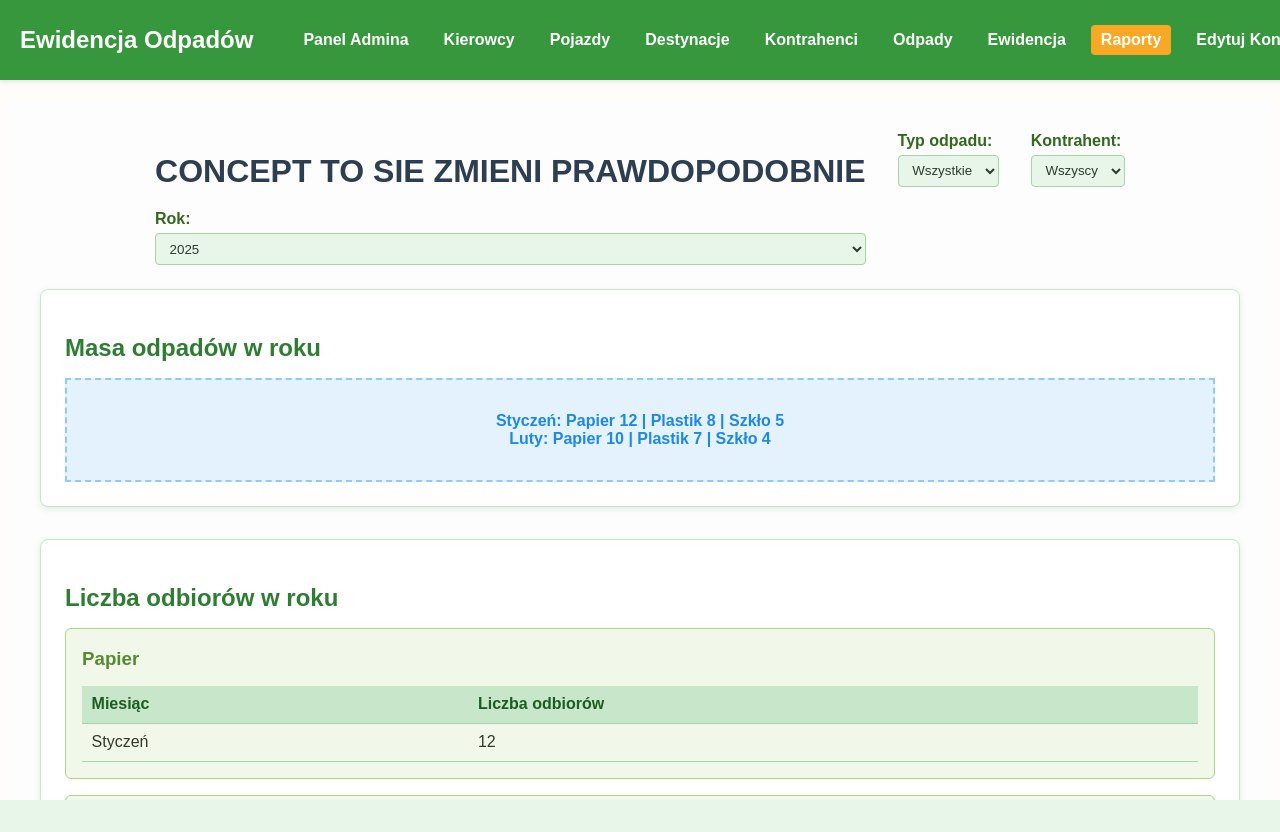
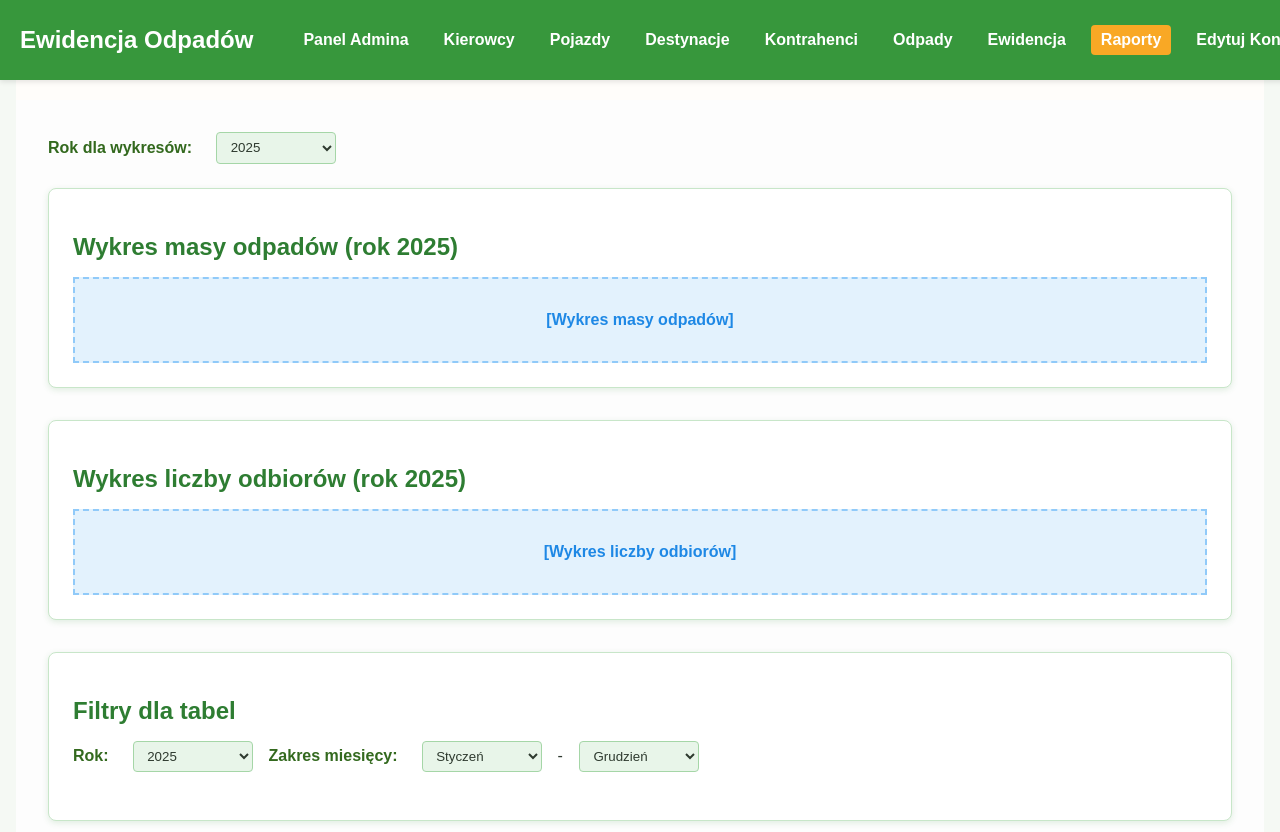
Before and after one commit to Kabanolololo/system-ewidencji-odpadow, a React (Vite) app in the folder frontend/: page /dashboard/reports in a window 1280 px wide. Before the commit the page ends 800 px from the top, so only its background shows below. Built offline with nearby package versions, Linux system fonts and the light colour scheme.

Commit message:
new concept for reports component

```diff
--- a/frontend/src/features/dashboard/components/Reports.jsx
+++ b/frontend/src/features/dashboard/components/Reports.jsx
@@ -1,249 +1,245 @@
-import React, { useState, useEffect } from "react";
+import React, { useState } from "react";
 import '../styles/Reports.css';
 
 function Reports() {
-  // === Filtry ===
-  const [year, setYear] = useState(new Date().getFullYear());
-  const [wasteType, setWasteType] = useState("");
-  const [contractor, setContractor] = useState("");
+  const years = [2023, 2024, 2025];
+  const months = [
+    { value: "01", label: "Styczeń" },
+    { value: "02", label: "Luty" },
+    { value: "03", label: "Marzec" },
+    { value: "04", label: "Kwiecień" },
+    { value: "05", label: "Maj" },
+    { value: "06", label: "Czerwiec" },
+    { value: "07", label: "Lipiec" },
+    { value: "08", label: "Sierpień" },
+    { value: "09", label: "Wrzesień" },
+    { value: "10", label: "Październik" },
+    { value: "11", label: "Listopad" },
+    { value: "12", label: "Grudzień" },
+  ];
 
-  const years = [2023, 2024, 2025];
-  const wasteTypes = ["Papier", "Plastik", "Szkło"];
-  const contractors = ["Firma X", "Firma Y"];
+  // Globalny rok i zakres miesięcy (dla wszystkich tabel)
+  const [globalYear, setGlobalYear] = useState(2025);
+  const [startMonth, setStartMonth] = useState("01");
+  const [endMonth, setEndMonth] = useState("12");
 
-  // === Dane ===
-  const [chartData, setChartData] = useState([]);
-  const [pickupsData, setPickupsData] = useState([]);
-  const [revenueData, setRevenueData] = useState([]);
-  const [avgPriceData, setAvgPriceData] = useState([]);
-  const [topWasteData, setTopWasteData] = useState([]);
-  const [topContractorsData, setTopContractorsData] = useState([]);
+  // Oddzielny stan roku dla wykresów
+  const [chartsYear, setChartsYear] = useState(2025);
 
-  useEffect(() => {
-    // Symulacja ładowania z API
-    // TODO: Zastąp `fetchXYZ` swoim zapytaniem do backendu
+  const getMonthLabel = (val) => months.find(m => m.value === val)?.label || val;
 
-    fetchChartData();
-    fetchPickupsData();
-    fetchRevenueData();
-    fetchAvgPriceData();
-    fetchTopWasteData();
-    fetchTopContractorsData();
-  }, [year, wasteType, contractor]);
-
-  const fetchChartData = () => {
-    // Przykład - tutaj podłączasz do swojego backendu
-    setChartData([
-      { month: "Styczeń", Papier: 12, Plastik: 8, Szkło: 5 },
-      { month: "Luty", Papier: 10, Plastik: 7, Szkło: 4 },
-    ]);
+  // Generowanie zakresu miesięcy dla tabel
+  const generateMonthRange = (year, startM, endM) => {
+    const start = parseInt(startM);
+    const end = parseInt(endM);
+    let result = [];
+    for (let m = start; m <= end; m++) {
+      const mm = m < 10 ? `0${m}` : `${m}`;
+      result.push(`${year}-${mm}`);
+    }
+    return result;
   };
 
-  const fetchPickupsData = () => {
-    setPickupsData([
-      { waste: "Papier", month: "Styczeń", count: 12 },
-      { waste: "Plastik", month: "Styczeń", count: 8 },
-    ]);
-  };
-
-  const fetchRevenueData = () => {
-    setRevenueData([
-      { waste: "Papier", revenue: 15000, share: "35%" },
-      { waste: "Plastik", revenue: 12000, share: "28%" },
-    ]);
-  };
-
-  const fetchAvgPriceData = () => {
-    setAvgPriceData([
-      { waste: "Papier", month: "Styczeń", price: 0.85 },
-      { waste: "Plastik", month: "Styczeń", price: 0.95 },
-    ]);
-  };
-
-  const fetchTopWasteData = () => {
-    setTopWasteData([
-      { waste: "Plastik", mass: 12000, courses: 52, contractor: "Firma X" },
-      { waste: "Papier", mass: 9000, courses: 45, contractor: "Firma Y" },
-    ]);
-  };
-
-  const fetchTopContractorsData = () => {
-    setTopContractorsData([
-      { contractor: "Firma X", pickups: 152 },
-      { contractor: "Firma Y", pickups: 132 },
-    ]);
+  // Przykładowe dane (statyczne)
+  const sampleData = {
+    "01": { Papier: 1000, Plastik: 800, Szkło: 600 },
+    "02": { Papier: 1100, Plastik: 820, Szkło: 620 },
+    "03": { Papier: 1050, Plastik: 810, Szkło: 630 },
+    // ... itd.
   };
 
   return (
     <div className="reports-container">
-      {/* === Filtry === */}
-      <div className="filters">
-        <div className="filter">
-          <h1>CONCEPT TO SIE ZMIENI PRAWDOPODOBNIE</h1>
-          <label>Rok:</label>
-          <select value={year} onChange={(e) => setYear(Number(e.target.value))}>
-            {years.map((y) => (
-              <option key={y} value={y}>{y}</option>
-            ))}
+
+      {/* Wybór roku dla wykresów (oddzielny) */}
+      <div className="filter-row">
+        <label>Rok dla wykresów:</label>
+        <select value={chartsYear} onChange={e => setChartsYear(Number(e.target.value))}>
+          {years.map(y => <option key={y} value={y}>{y}</option>)}
         </select>
       </div>
 
-        <div className="filter">
-          <label>Typ odpadu:</label>
-          <select value={wasteType} onChange={(e) => setWasteType(e.target.value)}>
-            <option value="">Wszystkie</option>
-            {wasteTypes.map((w) => (
-              <option key={w} value={w}>{w}</option>
-            ))}
+      {/* Wykresy */}
+      <section className="card">
+        <h2>Wykres masy odpadów (rok {chartsYear})</h2>
+        <div className="chart-placeholder">[Wykres masy odpadów]</div>
+      </section>
+      <section className="card">
+        <h2>Wykres liczby odbiorów (rok {chartsYear})</h2>
+        <div className="chart-placeholder">[Wykres liczby odbiorów]</div>
+      </section>
+
+      {/* Globalne filtry dla tabel */}
+      <section className="card">
+        <h2>Filtry dla tabel</h2>
+        <div className="filter-row">
+          <label>Rok:</label>
+          <select value={globalYear} onChange={e => setGlobalYear(Number(e.target.value))}>
+            {years.map(y => <option key={y} value={y}>{y}</option>)}
+          </select>
+
+          <label>Zakres miesięcy:</label>
+          <select value={startMonth} onChange={e => setStartMonth(e.target.value)}>
+            {months.map(m => <option key={m.value} value={m.value}>{m.label}</option>)}
+          </select>
+          -
+          <select value={endMonth} onChange={e => setEndMonth(e.target.value)}>
+            {months.map(m => <option key={m.value} value={m.value}>{m.label}</option>)}
           </select>
         </div>
+      </section>
 
-        <div className="filter">
-          <label>Kontrahent:</label>
-          <select value={contractor} onChange={(e) => setContractor(e.target.value)}>
-            <option value="">Wszyscy</option>
-            {contractors.map((c) => (
-              <option key={c} value={c}>{c}</option>
-            ))}
-          </select>
-        </div>
-      </div>
-
-      {/* === Wykres === */}
-      <div className="card">
-        <h2>Masa odpadów w roku</h2>
-        {/* Zastąp placeholder swoim wykresem (np. Chart.js, Recharts) */}
-        <div className="chart-placeholder">
-          {chartData.map((row, idx) => (
-            <div key={idx}>{row.month}: Papier {row.Papier} | Plastik {row.Plastik} | Szkło {row.Szkło}</div>
-          ))}
-        </div>
-      </div>
-
-      {/* === Liczba odbiorów w kartach === */}
-      <div className="card">
-        <h2>Liczba odbiorów w roku</h2>
-        {wasteTypes.map((waste) => (
-          <div key={waste} className="sub-card">
-            <h3>{waste}</h3>
+      {/* Tabela masy odpadów - korzysta z globalYear, startMonth, endMonth */}
+      <section className="card">
+        <h2>Tabela masy odpadów</h2>
         <table>
           <thead>
             <tr>
               <th>Miesiąc</th>
-                  <th>Liczba odbiorów</th>
+              <th>Papier (kg)</th>
+              <th>Plastik (kg)</th>
+              <th>Szkło (kg)</th>
             </tr>
           </thead>
           <tbody>
-                {pickupsData
-                  .filter((p) => p.waste === waste)
-                  .map((p, idx) => (
-                    <tr key={idx}>
-                      <td>{p.month}</td>
-                      <td>{p.count}</td>
+            {generateMonthRange(globalYear, startMonth, endMonth).map(month => {
+              const mm = month.split("-")[1];
+              return (
+                <tr key={month}>
+                  <td>{month} ({getMonthLabel(mm)})</td>
+                  <td>{sampleData[mm]?.Papier ?? "-"}</td>
+                  <td>{sampleData[mm]?.Plastik ?? "-"}</td>
+                  <td>{sampleData[mm]?.Szkło ?? "-"}</td>
                 </tr>
-                  ))}
+              );
+            })}
           </tbody>
         </table>
-          </div>
-        ))}
-      </div>
+      </section>
 
-      {/* === Przychody === */}
-      <div className="card">
-        <h2>Przychody</h2>
-        <table>
-          <thead>
-            <tr>
-              <th>Typ odpadu</th>
-              <th>Przychód (PLN)</th>
-              <th>Udział %</th>
-            </tr>
-          </thead>
-          <tbody>
-            {revenueData.map((r, idx) => (
-              <tr key={idx}>
-                <td>{r.waste}</td>
-                <td>{r.revenue} PLN</td>
-                <td>{r.share}</td>
-              </tr>
-            ))}
-          </tbody>
-        </table>
-      </div>
-
-      {/* === Średnia cena za kg === */}
-      <div className="card">
-        <h2>Średnia cena za kg (miesięczna)</h2>
-        {wasteTypes.map((waste) => (
-          <div key={waste} className="sub-card">
-            <h3>{waste}</h3>
+      {/* Tabela liczby odbiorów - analogicznie */}
+      <section className="card">
+        <h2>Tabela liczby odbiorów</h2>
         <table>
           <thead>
             <tr>
               <th>Miesiąc</th>
-                  <th>Średnia cena (PLN)</th>
+              <th>Papier</th>
+              <th>Plastik</th>
+              <th>Szkło</th>
             </tr>
           </thead>
           <tbody>
-                {avgPriceData
-                  .filter((a) => a.waste === waste)
-                  .map((a, idx) => (
-                    <tr key={idx}>
-                      <td>{a.month}</td>
-                      <td>{a.price} PLN</td>
+            {generateMonthRange(globalYear, startMonth, endMonth).map(month => {
+              const mm = month.split("-")[1];
+              return (
+                <tr key={month}>
+                  <td>{month} ({getMonthLabel(mm)})</td>
+                  <td>{sampleData[mm]?.Papier ? Math.floor(sampleData[mm].Papier / 100) : "-"}</td>
+                  <td>{sampleData[mm]?.Plastik ? Math.floor(sampleData[mm].Plastik / 100) : "-"}</td>
+                  <td>{sampleData[mm]?.Szkło ? Math.floor(sampleData[mm].Szkło / 100) : "-"}</td>
                 </tr>
-                  ))}
+              );
+            })}
           </tbody>
         </table>
-          </div>
-        ))}
-      </div>
+      </section>
 
-      {/* === TOP 3 odpady === */}
-      <div className="card">
-        <h2>TOP 3 najczęściej wywożone odpady</h2>
+      {/* Tabela średniej ceny za kg */}
+      <section className="card">
+        <h2>Średnia cena za kg</h2>
         <table>
           <thead>
             <tr>
-              <th>Typ odpadu</th>
-              <th>Masa (kg)</th>
-              <th>Liczba kursów</th>
-              <th>Najwięcej dla kontrahenta</th>
+              <th>Miesiąc</th>
+              <th>Papier (PLN)</th>
+              <th>Plastik (PLN)</th>
+              <th>Szkło (PLN)</th>
             </tr>
           </thead>
           <tbody>
-            {topWasteData.map((t, idx) => (
-              <tr key={idx}>
-                <td>{t.waste}</td>
-                <td>{t.mass} kg</td>
-                <td>{t.courses}</td>
-                <td>{t.contractor}</td>
+            {generateMonthRange(globalYear, startMonth, endMonth).map(month => {
+              const mm = month.split("-")[1];
+              // Przykładowe ceny
+              const price = sampleData[mm] ? {
+                Papier: 0.8,
+                Plastik: 0.9,
+                Szkło: 0.85,
+              } : null;
+
+              return (
+                <tr key={month}>
+                  <td>{month} ({getMonthLabel(mm)})</td>
+                  <td>{price ? price.Papier.toFixed(2) : "-"}</td>
+                  <td>{price ? price.Plastik.toFixed(2) : "-"}</td>
+                  <td>{price ? price.Szkło.toFixed(2) : "-"}</td>
                 </tr>
-            ))}
+              );
+            })}
           </tbody>
         </table>
-      </div>
+      </section>
 
-      {/* === TOP 3 kontrahenci === */}
-      <div className="card">
-        <h2>TOP 3 najczęściej odwiedzane firmy</h2>
+      {/* Przychody z danego odpadu i ogólny (wspólny filtr z tabelami) */}
+      <section className="card">
+        <h2>Przychody z danego odpadu</h2>
         <table>
           <thead>
             <tr>
-              <th>Kontrahent</th>
-              <th>Liczba odbiorów</th>
+              <th>Miesiąc</th>
+              <th>Papier (PLN)</th>
+              <th>Plastik (PLN)</th>
+              <th>Szkło (PLN)</th>
             </tr>
           </thead>
           <tbody>
-            {topContractorsData.map((c, idx) => (
-              <tr key={idx}>
-                <td>{c.contractor}</td>
-                <td>{c.pickups}</td>
+            {generateMonthRange(globalYear, startMonth, endMonth).map(month => {
+              const mm = month.split("-")[1];
+              const data = sampleData[mm];
+              const papierIncome = data ? data.Papier * 0.8 : 0;
+              const plastikIncome = data ? data.Plastik * 0.9 : 0;
+              const szkloIncome = data ? data.Szkło * 0.85 : 0;
+
+              return (
+                <tr key={month}>
+                  <td>{month} ({getMonthLabel(mm)})</td>
+                  <td>{papierIncome ? papierIncome.toLocaleString(undefined, { minimumFractionDigits: 2, maximumFractionDigits: 2 }) : "-"}</td>
+                  <td>{plastikIncome ? plastikIncome.toLocaleString(undefined, { minimumFractionDigits: 2, maximumFractionDigits: 2 }) : "-"}</td>
+                  <td>{szkloIncome ? szkloIncome.toLocaleString(undefined, { minimumFractionDigits: 2, maximumFractionDigits: 2 }) : "-"}</td>
                 </tr>
-            ))}
+              );
+            })}
           </tbody>
         </table>
-      </div>
+
+        <br />
+        <h2>Przychody ogólne (PLN)</h2>
+        <table>
+          <thead>
+            <tr>
+              <th>Miesiąc</th>
+              <th>Przychód (PLN)</th>
+            </tr>
+          </thead>
+          <tbody>
+            {generateMonthRange(globalYear, startMonth, endMonth).map(month => {
+              const mm = month.split("-")[1];
+              const data = sampleData[mm];
+              const income = data
+                ? data.Papier * 0.8 + data.Plastik * 0.9 + data.Szkło * 0.85
+                : 0;
+
+              return (
+                <tr key={month}>
+                  <td>{month} ({getMonthLabel(mm)})</td>
+                  <td>{income ? income.toLocaleString(undefined, { minimumFractionDigits: 2, maximumFractionDigits: 2 }) : "-"}</td>
+                </tr>
+              );
+            })}
+          </tbody>
+        </table>
+      </section>
+
     </div>
   );
 }
--- a/frontend/src/features/dashboard/styles/Reports.css
+++ b/frontend/src/features/dashboard/styles/Reports.css
@@ -10,35 +10,33 @@
 }
 
 /* === Filtry === */
-.filters {
+.filter-row {
   display: flex;
   flex-wrap: wrap;
   gap: 1rem;
-  margin-bottom: 2rem;
+  align-items: center;
+  margin-bottom: 1.5rem;
 }
 
-.filter {
-  display: flex;
-  flex-direction: column;
+.filter-row label {
+  font-weight: bold;
+  color: #33691e;
+  margin-right: 0.5rem;
+  white-space: nowrap;
 }
 
-.filter label {
-  margin-bottom: 0.3rem;
-  font-weight: bold;
-  color: #33691e;
-}
-
-.filter select {
+.filter-row select {
   padding: 0.4rem 0.6rem;
   border: 1px solid #a5d6a7;
   border-radius: 4px;
   background-color: #e8f5e9;
   color: #2e3a2f;
   transition: border-color 0.3s ease;
+  min-width: 120px;
 }
 
-.filter select:hover,
-.filter select:focus {
+.filter-row select:hover,
+.filter-row select:focus {
   border-color: #558b2f;
   outline: none;
 }
@@ -52,6 +50,11 @@
   padding: 1.5rem;
   border: 1px solid #c8e6c9;
   color: #2e3a2f;
+}
+
+/* Margines między kolejnymi kartami */
+.card + .card {
+  margin-top: 1.5rem;
 }
 
 .card h2 {
@@ -104,13 +107,45 @@ th, td {
   border-bottom: 1px solid #a5d6a7;
 }
 
+/* Wyrównanie liczb do prawej (wszystkie kolumny poza pierwszą) */
+th:nth-child(n+2),
+td:nth-child(n+2) {
+  text-align: right;
+}
+
+/* Lepsze wyrównanie nagłówków tabel */
+thead th {
+  padding-top: 0.8rem;
+  padding-bottom: 0.8rem;
+}
+
+/* Podświetlenie wiersza przy hover */
 tbody tr:hover {
   background: #dcedc8;
 }
 
+/* === Body padding === */
+body {
+  margin: 0;
+  padding: 0 1rem 2rem 1rem;
+  background-color: #f5f9f4;
+}
+
 /* === Responsive === */
 @media (max-width: 768px) {
-  .filters {
+  .filter-row {
     flex-direction: column;
+    align-items: flex-start;
+  }
+
+  .filter-row label,
+  .filter-row select {
+    width: 100%;
+    margin-bottom: 0.5rem;
+  }
+
+  th, td {
+    font-size: 0.9rem;
+    padding: 0.4rem 0.5rem;
   }
 }
```
Lines whose indentation alone changed are shown as unchanged.
